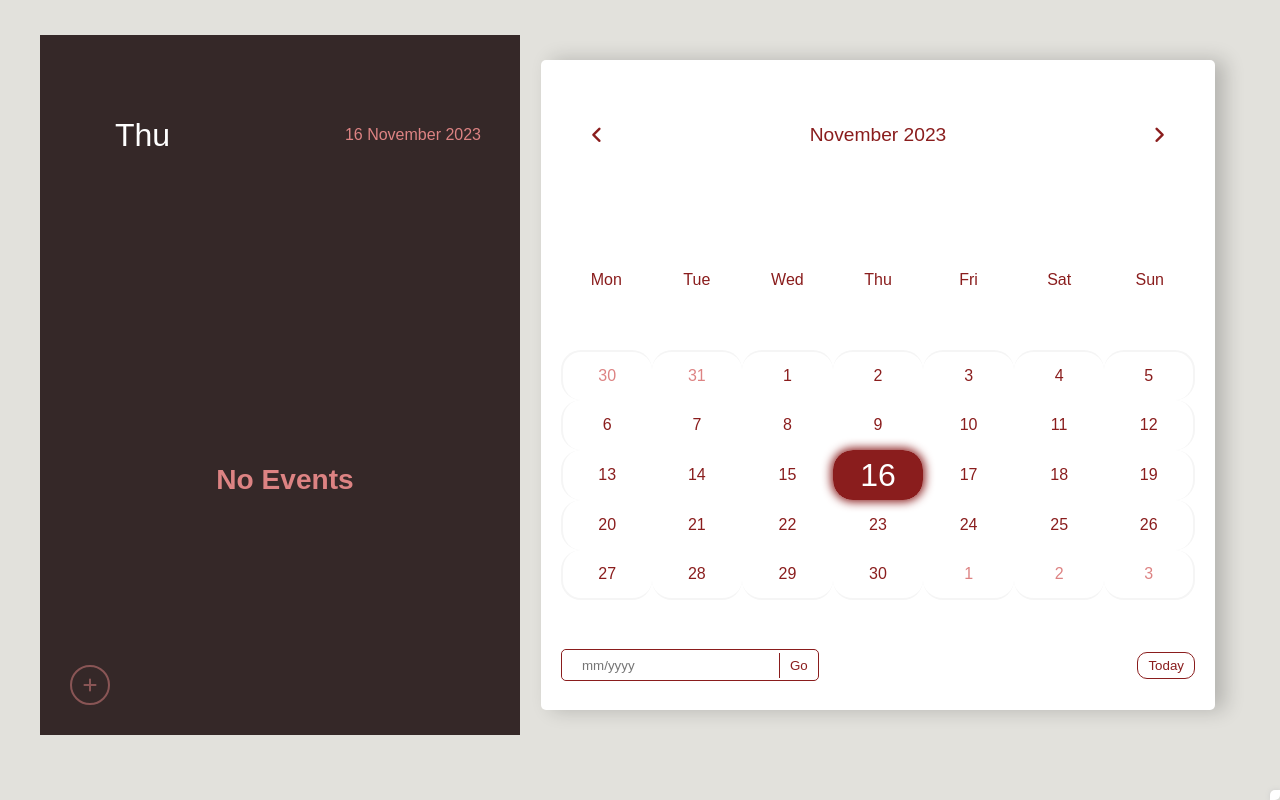
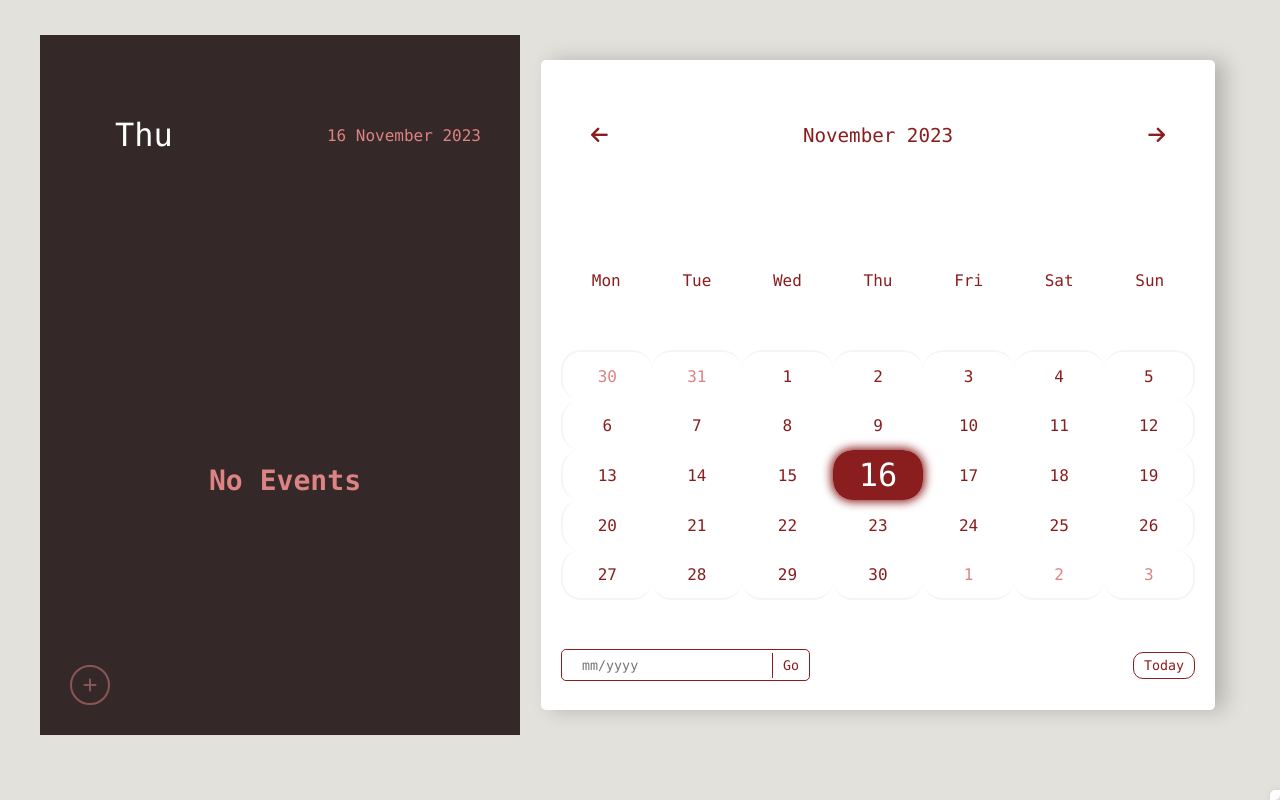
Before and after one commit to c1eslvk/StudentCalendarJS, a plain HTML site: page index.html in a window 1280 px wide. Drawn offline with Linux system fonts and the light colour scheme.

Commit message:
apperance changes

```diff
--- a/index.html
+++ b/index.html
@@ -62,9 +62,9 @@
       <div class="right">
         <div class="calendar">
           <div class="month">
-            <i class="fas fa-angle-left prev"></i>
+            <i class="fas fa-arrow-left prev"></i>
             <div class="date">december 2015</div>
-            <i class="fas fa-angle-right next"></i>
+            <i class="fas fa-arrow-right next"></i>
           </div>
           <div class="weekdays">
             <div>Mon</div>
--- a/style.css
+++ b/style.css
@@ -5,7 +5,7 @@
     margin: 0;
     padding: 0;
     box-sizing: border-box;
-    font-family: "Arial", sans-serif;
+    font-family: "Lucida console", monospace;
   }
   /* nice scroll bar */
   ::-webkit-scrollbar {
```
